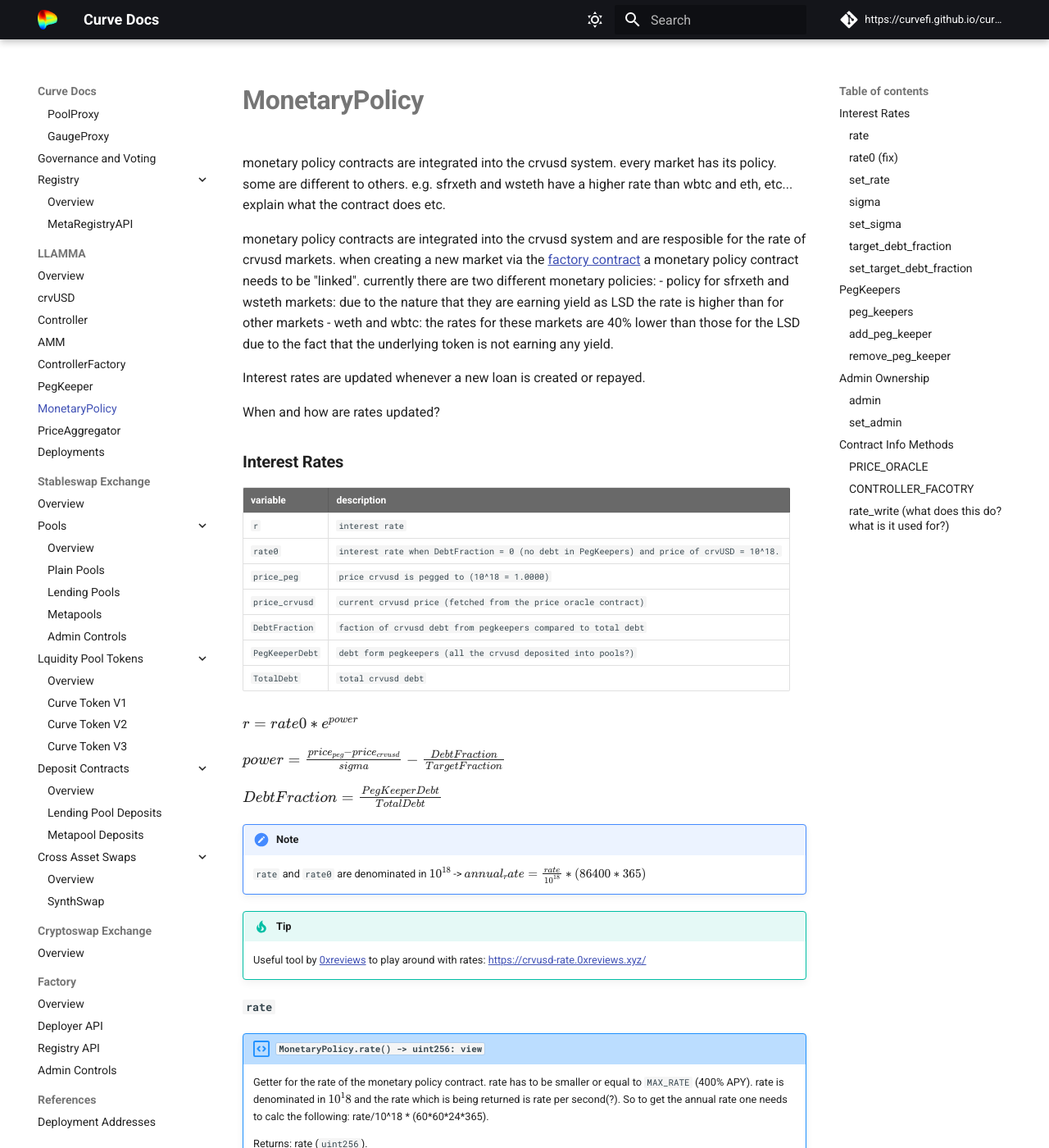
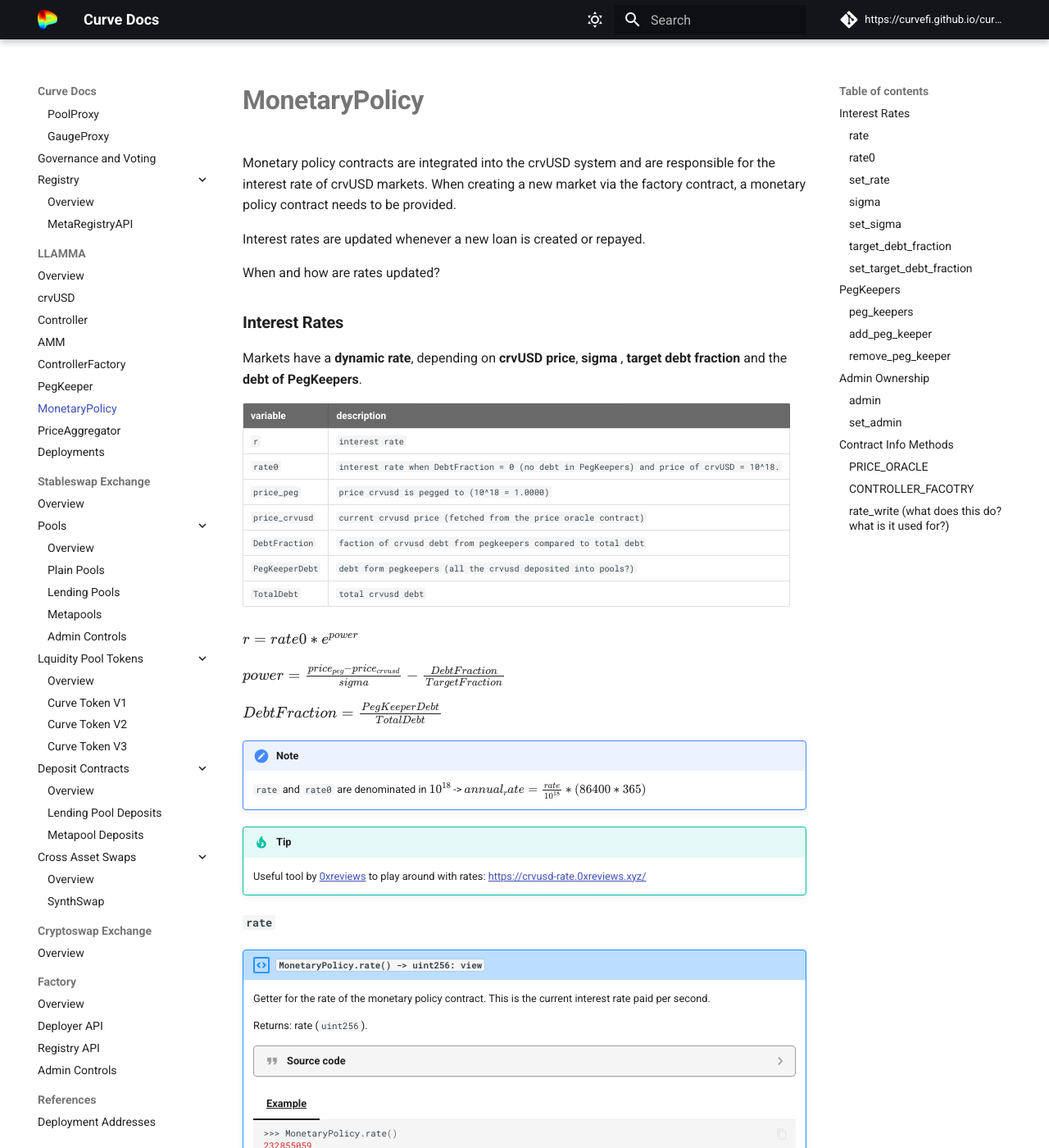
Before and after one commit to CurveDocs/curve-docs, an MkDocs documentation site: the page built from docs/LLAMMA/monetarypolicy.md, in a window 1280 px wide and 1400 px high. Shown: the whole window at 82% size. Built offline with MkDocs 1.6.1 and Material for MkDocs 9.7.7, drawn with Linux system fonts in a browser that asks for light colours; some of the changed text lies outside the part shown.

Commit message:
monetary policy

````diff
--- a/docs/LLAMMA/monetarypolicy.md
+++ b/docs/LLAMMA/monetarypolicy.md
@@ -1,11 +1,5 @@
-monetary policy contracts are integrated into the crvusd system. every market has its policy. some are different to others. e.g. sfrxeth and wsteth have a higher rate than wbtc and eth, etc...
-explain what the contract does etc.
+Monetary policy contracts are integrated into the crvUSD system and are responsible for the interest rate of crvUSD markets. When creating a new market via the factory contract, a monetary policy contract needs to be provided.
 
-
-monetary policy contracts are integrated into the crvusd system and are resposible for the rate of crvusd markets. when creating a new market via the [factory contract](/curve-docs/docs/LLAMMA/factory.md) a monetary policy contract needs to be "linked".
-currently there are two different monetary policies:
-- policy for sfrxeth and wsteth markets: due to the nature that they are earning yield as LSD the rate is higher than for other markets
-- weth and wbtc: the rates for these markets are 40% lower than those for the LSD due to the fact that the underlying token is not earning any yield.
 
 Interest rates are updated whenever a new loan is created or repayed.
 
@@ -13,6 +7,8 @@
 
 
 ## **Interest Rates**
+
+Markets have a **dynamic rate**, depending on **crvUSD price**, **sigma** , **target debt fraction** and the **debt of PegKeepers**.
 
 | variable      | description   |
 | ----------- | -------|
@@ -41,8 +37,7 @@
 ### `rate`
 !!! description "`MonetaryPolicy.rate() -> uint256: view`"
 
-    Getter for the rate of the monetary policy contract. rate has to be smaller or equal to `MAX_RATE` (400% APY).
-    rate is denominated in $10^18$ and the rate which is being returned is rate per second(?). So to get the annual rate one needs to calc the following: rate/10^18 * (60*60*24*365).
+    Getter for the rate of the monetary policy contract. This is the current interest rate paid per second.
 
     Returns: rate (`uint256`).
 
@@ -86,12 +81,11 @@
         ```
 
 
-### `rate0` (fix)
+### `rate0`
 !!! description "`MonetaryPolicy.rate0() -> uint256: view`"
 
-    Getter for the rate0 of the monetary policy contract. `rate0` has to be smaller or equal to `MAX_RATE` (400% APY).
-    rate0 is pretty much the base rate of the markets when price == 1 and debt_fraction == 0 (no pegkeeper debt).
-    To calculate annual rate do: rate0/10^18 * (60*60*24*365).
+    Getter for the rate0 of the monetary policy contract. `rate0` has to be less then or equal to `MAX_RATE` (400% APY).
+    rate0 is the base rate per second when price == 1 and debt_fraction == 0 (no PegKeeper debt).
 
     Returns: rate0 (`uint256`).
 
@@ -137,14 +131,14 @@
 ### `set_rate`
 !!! description "`MonetaryPolicy.set_rate(rate: uint256):`"
 
-    Function to set a new rate. Rate has to be smaller or equal to `MAX_RATE`.
+    Function to set a new rate0. New rate0 has to be less than or equal to `MAX_RATE (=43959106799)`.
 
     | Input      | Type   | Description |
     | ----------- | -------| ----|
     | `rate` |  `uint256` | New Rate |
 
     !!! warning
-        This function can only be called by the `admin` of the contract.
+        This function can only be called by the `admin` of the contract, which is the CurveOwnershipAgent. Therefor it requires a DAO vote to change this parameter.
 
     ??? quote "Source code"
 
@@ -223,14 +217,14 @@
 ### `set_sigma`
 !!! description "`MonetaryPolicy.set_sigma(sigma: uint256):`"
 
-    Function to set a new sigma value. Need value needs to be 10**14 <= sigma <=10**18 again.
+    Function to set a new sigma value.
 
     | Input      | Type   | Description |
     | ----------- | -------| ----|
     | `sigma` |  `uint256` | New Sigma |
 
     !!! warning
-        This function can only be called by the `admin` of the contract.
+        This function can only be called by the `admin` of the contract, which is the CurveOwnershipAgent. Therefor it requires a DAO vote to change this parameter.
 
     ??? quote "Source code"
 
@@ -309,14 +303,14 @@
 ### `set_target_debt_fraction`
 !!! description "`MonetaryPolicy.set_target_debt_fraction(target_debt_fraction: uint256):`"
 
-    Function to set a new target debt fraction. needs to be within --> <= MAX_TARGET_DEBT_FRACTION ()
+    Function to set a new target debt fraction. New value needs to be less than or equal to `MAX_TARGET_DEBT_FRACTION`.
 
     | Input      | Type   | Description |
     | ----------- | -------| ----|
     | `target_debt_fraction` |  `uint256` | New Target Debt Fraction |
 
     !!! warning
-        This function can only be called by the `admin` of the contract.
+        This function can only be called by the `admin` of the contract, which is the CurveOwnershipAgent. Therefor it requires a DAO vote to change this parameter.
 
     ??? quote "Source code"
 
````
Also changed, not shown: other parts of docs/LLAMMA/monetarypolicy.md (+1 -1 lines).
